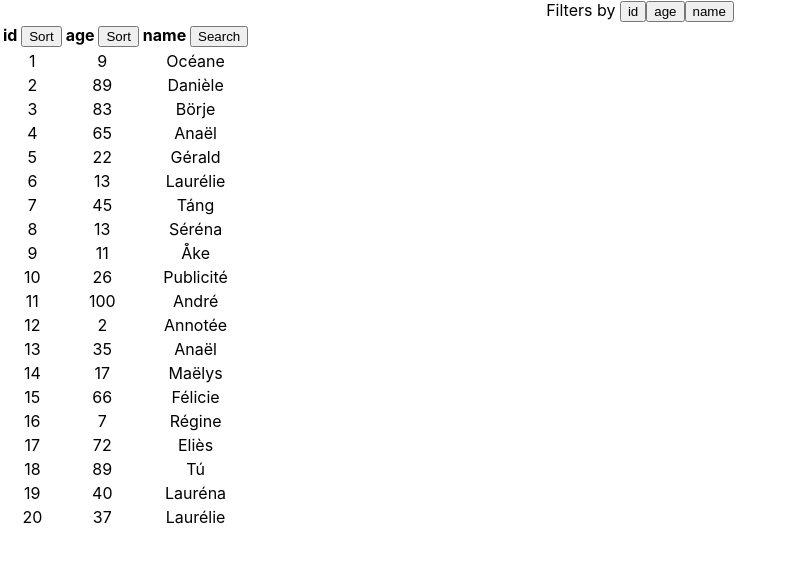
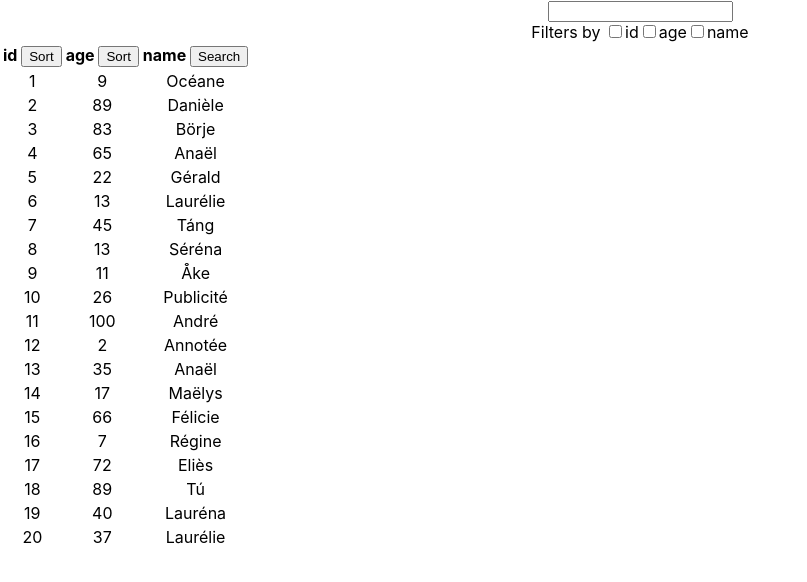
Before and after one commit to Alellujah/hajpa-task, a React (Create React App) app in the folder hajpa/: page / in a window 1280 px wide. Both pictures are taken after a click on the button "Search". Shown: the top 582 px of the page, without its empty margins (0-807 px from the left). Built offline with nearby package versions, Linux system fonts and the light colour scheme.

Commit message:
added component to search by text on the table, need to find a way that he uses the selected key to search

```diff
--- a/hajpa/src/components/Table/Table.tsx
+++ b/hajpa/src/components/Table/Table.tsx
@@ -17,7 +17,6 @@ export interface TableProps<T> {
   tableActions: TableAction<T>[];
   onSort: (key: string) => void;
   onSearch: (key: string) => void;
-  onFilterByKey: (key: string) => void;
 }
 
 /**
@@ -28,7 +27,8 @@ type SortByType = "string" | "number" | null;
 export const Table: <T>(
   props: TableProps<T>
 ) => React.ReactElement<TableProps<T>> = ({ ...props }) => {
-  const { data, tableActions, onSort, onSearch, onFilterByKey } = props;
+  const { data, tableActions, onSort, onSearch } = props;
+  const [ActiveFilters, setActiveFilters] = useState<string[]>([]);
 
   const sortBy = (key: string, type: SortByType) => {
     return type ? (
@@ -55,26 +55,35 @@ export const Table: <T>(
   const tableHeaders =
     data.length > 0 ? (
       <>
-        {objectKeys.map((k, i) => (
-          <th>
-            {String(k)} {sortBy(k, typeOfAttribute(i))}
-          </th>
-        ))}
-        {tableActions.length > 0 && <th>Actions</th>}
+        {objectKeys.map(
+          (k, i) =>
+            !ActiveFilters.includes(k) && (
+              <th key={i}>
+                {String(k)} {sortBy(k, typeOfAttribute(i))}
+              </th>
+            )
+        )}
+        {tableActions.length > 0 && <th key={"actions"}>Actions</th>}
       </>
     ) : null;
 
   const tableBody = Object.values(data).map((v, i) => {
     return (
       <tr key={i}>
-        {Object.values(v).map((kv, i) => (
-          <td key={i}>{String(kv)}</td>
-        ))}
+        {Object.values(v).map((kv, i) => {
+          return (
+            !ActiveFilters.includes(Object.keys(v)[i]) && (
+              <td key={i}>{String(kv)}</td>
+            )
+          );
+        })}
         {tableActions.length > 0 && (
-          <td>
-            {tableActions.map((action) => {
+          <td key={i + 1}>
+            {tableActions.map((action, index) => {
               return (
-                <button onClick={(e) => action.fn(e, v)}>{action.name}</button>
+                <button key={i + 2} onClick={(e) => action.fn(e, v)}>
+                  {action.name}
+                </button>
               );
             })}
           </td>
@@ -83,16 +92,25 @@ export const Table: <T>(
     );
   });
 
-  //   const keyToApplyFilter = (
-  //     event: React.MouseEvent<HTMLButtonElement, MouseEvent>
-  //   ) => {
-  //     return event.currentTarget.innerHTML.replace(/(<([^>]+)>)/gi, "");
-  //   };
-
   const filters =
     objectKeys &&
-    objectKeys.map((h) => (
-      <button onClick={() => onFilterByKey(h)}>{h}</button>
+    objectKeys.map((h, i) => (
+      <>
+        <input
+          type="checkbox"
+          name={h}
+          key={i}
+          onChange={() => {
+            setActiveFilters(
+              ActiveFilters.includes(h)
+                ? [...ActiveFilters.filter((a) => a !== h)]
+                : [...ActiveFilters, h]
+            );
+          }}
+        />
+
+        <label htmlFor={h}>{h}</label>
+      </>
     ));
 
   return (
@@ -102,7 +120,9 @@ export const Table: <T>(
         <>
           <div>Filters by {filters}</div>
           <table>
-            {tableHeaders}
+            <thead>
+              <tr>{tableHeaders}</tr>
+            </thead>
             <tbody>{tableBody}</tbody>
           </table>
         </>
--- /dev/null
+++ b/hajpa/src/components/TableSearch/TableSearch.css
@@ -0,0 +1,30 @@
+.storybook-button {
+  font-family: 'Nunito Sans', 'Helvetica Neue', Helvetica, Arial, sans-serif;
+  font-weight: 700;
+  border: 0;
+  border-radius: 3em;
+  cursor: pointer;
+  display: inline-block;
+  line-height: 1;
+}
+.storybook-button--primary {
+  color: white;
+  background-color: #1ea7fd;
+}
+.storybook-button--secondary {
+  color: #333;
+  background-color: transparent;
+  box-shadow: rgba(0, 0, 0, 0.15) 0px 0px 0px 1px inset;
+}
+.storybook-button--small {
+  font-size: 12px;
+  padding: 10px 16px;
+}
+.storybook-button--medium {
+  font-size: 14px;
+  padding: 11px 20px;
+}
+.storybook-button--large {
+  font-size: 16px;
+  padding: 12px 24px;
+}
--- /dev/null
+++ b/hajpa/src/components/TableSearch/TableSearch.tsx
@@ -0,0 +1,23 @@
+import _ from "lodash";
+import React from "react";
+import "./TableSearch.css";
+
+export interface TableSearchProps {
+  text: string;
+  onUpdateText: (text: string) => any;
+}
+
+export const TableSearch: React.FC<TableSearchProps> = ({
+  text,
+  onUpdateText,
+}) => {
+  return (
+    <input
+      type="text"
+      value={text}
+      onChange={
+        (e) => onUpdateText(e.target.value) //debounce
+      }
+    />
+  );
+};
--- a/hajpa/src/features/DummyFeature.tsx
+++ b/hajpa/src/features/DummyFeature.tsx
@@ -2,6 +2,7 @@ import React, { useState } from "react";
 import { Table } from "../components/Table/Table";
 import { DummyData } from "./DummyData";
 import _ from "lodash";
+import { TableSearch } from "../components/TableSearch/TableSearch";
 interface Person {
   id: number;
   name: string;
@@ -12,6 +13,11 @@ type Direction = "ASC" | "DESC";
 
 export const DummyFeature: React.FC<{}> = ({ ...props }) => {
   const [Persons, setPersons] = useState<Person[]>(DummyData);
+  const [OpenSearch, setOpenSearch] = useState<{
+    open: boolean;
+    key: string;
+  }>();
+  const [SearchText, setSearchText] = useState<string>("");
   const [SortByDirection, setSortByDirection] = useState<{
     key: string;
     direction: Direction;
@@ -33,16 +39,50 @@ export const DummyFeature: React.FC<{}> = ({ ...props }) => {
       : setPersons([..._.reverse(Persons)]);
   };
 
-  const onSearch = () => {};
-  const onFilterByKey = () => {};
+  const onSearch = (key: string) => {
+    setOpenSearch({ open: true, key });
+    console.log(_.filter(Persons, [OpenSearch?.key, SearchText]));
+    console.log("search key", key);
+  };
+
   return (
+    <>
+      {OpenSearch && (
+        <TableSearch
+          text={SearchText}
+          onUpdateText={(string) => {
+            setSearchText(string);
+            console.log("key", OpenSearch?.key);
+            console.log("string", string);
+            console.log(
+              "filter",
+              Object.values(Persons).filter((p) => p.name.includes(string))
+            );
+            setPersons(
+              Object.values(DummyData).filter((p) =>
+                p.name
+                  .toLowerCase()
+                  .normalize("NFD")
+                  .replace(/\p{Diacritic}/gu, "")
+                  .includes(
+                    string
+                      .toLowerCase()
+                      .normalize("NFD")
+                      .replace(/\p{Diacritic}/gu, "")
+                  )
+              )
+            );
+            // setPersons(_.filter(Persons, [OpenSearch?.key, string]));
+          }}
+        />
+      )}
       <Table<Person>
-      onFilterByKey={onFilterByKey}
         onSearch={onSearch}
         onSort={onSort}
         data={Persons}
         resultsPerPage={15}
         tableActions={[]}
       />
+    </>
   );
 };
```
Also changed, not shown: 1 other file (tests, documents, lock files or other folders). Lines whose indentation alone changed are shown as unchanged.
